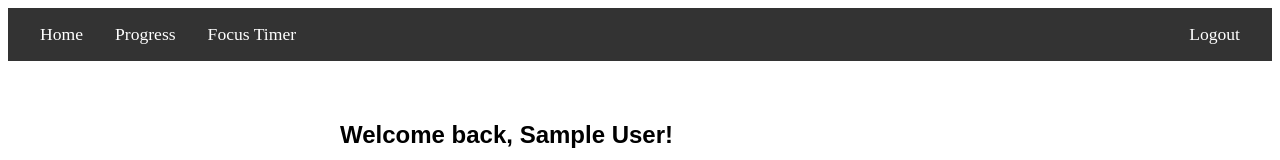
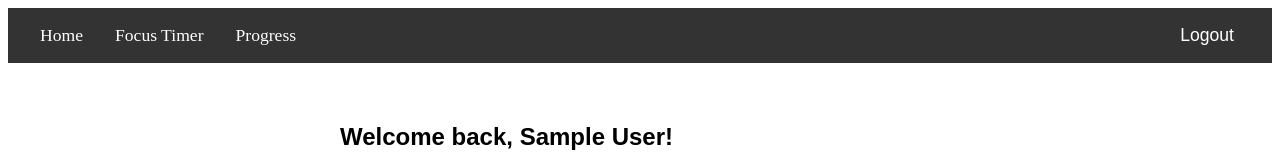
Before and after one commit to sidhutaran07/Test-react-app, a React (Create React App) app: page / in a window 1280 px wide. Shown: the top 160 px of the page. Built offline with nearby package versions, Linux system fonts and the light colour scheme; no server answers; sample sign-in values are in the browser's storage.

Commit message:
Update Navbar.js

```diff
--- a/src/components/Navbar.js
+++ b/src/components/Navbar.js
@@ -1,7 +1,20 @@
 import React from 'react';
-import { Link } from 'react-router-dom';
+import { Link, useNavigate } from 'react-router-dom';
+import { auth } from '../firebase'; // Import Firebase auth
+import { signOut } from 'firebase/auth';
 
 const Navbar = ({ user }) => {
+  const navigate = useNavigate();
+
+  const handleLogout = async () => {
+    try {
+      await signOut(auth);
+      navigate('/login'); // Redirect to login page after logout
+    } catch (error) {
+      console.error("Error signing out: ", error);
+    }
+  };
+
   const navStyle = {
     background: '#333',
     padding: '1rem',
@@ -15,35 +28,26 @@ const Navbar = ({ user }) => {
     textDecoration: 'none',
     margin: '0 1rem',
     fontSize: '1.1rem',
+    cursor: 'pointer',
+    background: 'none', // Make button look like a link
+    border: 'none',    // Make button look like a link
   };
 
   return (
     <nav style={navStyle}>
-      {/* This is the part you asked about */}
       <div>
-        <Link to="/" style={linkStyle}>
-          Home
-        </Link>
-        {user && (
-          <Link to="/progress" style={linkStyle}>
-            Progress
-          </Link>
-        )}
-        <Link to="/timer" style={linkStyle}>
-          Focus Timer
-        </Link>
+        <Link to="/" style={linkStyle}>Home</Link>
+        <Link to="/timer" style={linkStyle}>Focus Timer</Link>
+        {user && <Link to="/progress" style={linkStyle}>Progress</Link>}
       </div>
-
-      {/* This part handles the Login/Logout button */}
       <div>
         {user ? (
-          <a href="http://localhost:5000/api/auth/logout" style={linkStyle}>
+          // This button calls the new handleLogout function
+          <button onClick={handleLogout} style={linkStyle}>
             Logout
-          </a>
+          </button>
         ) : (
-          <Link to="/login" style={linkStyle}>
-            Login
-          </Link>
+          <Link to="/login" style={linkStyle}>Login</Link>
         )}
       </div>
     </nav>
```
